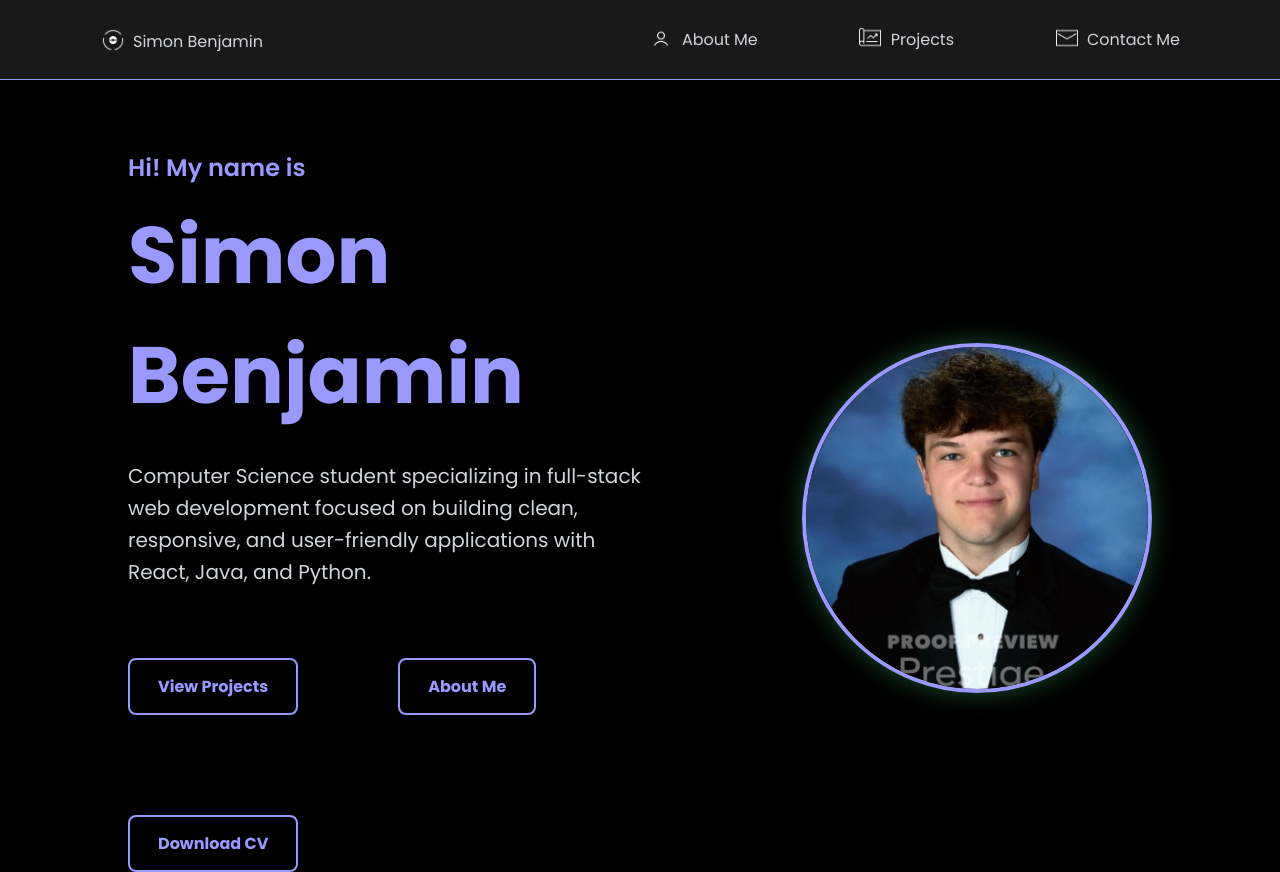
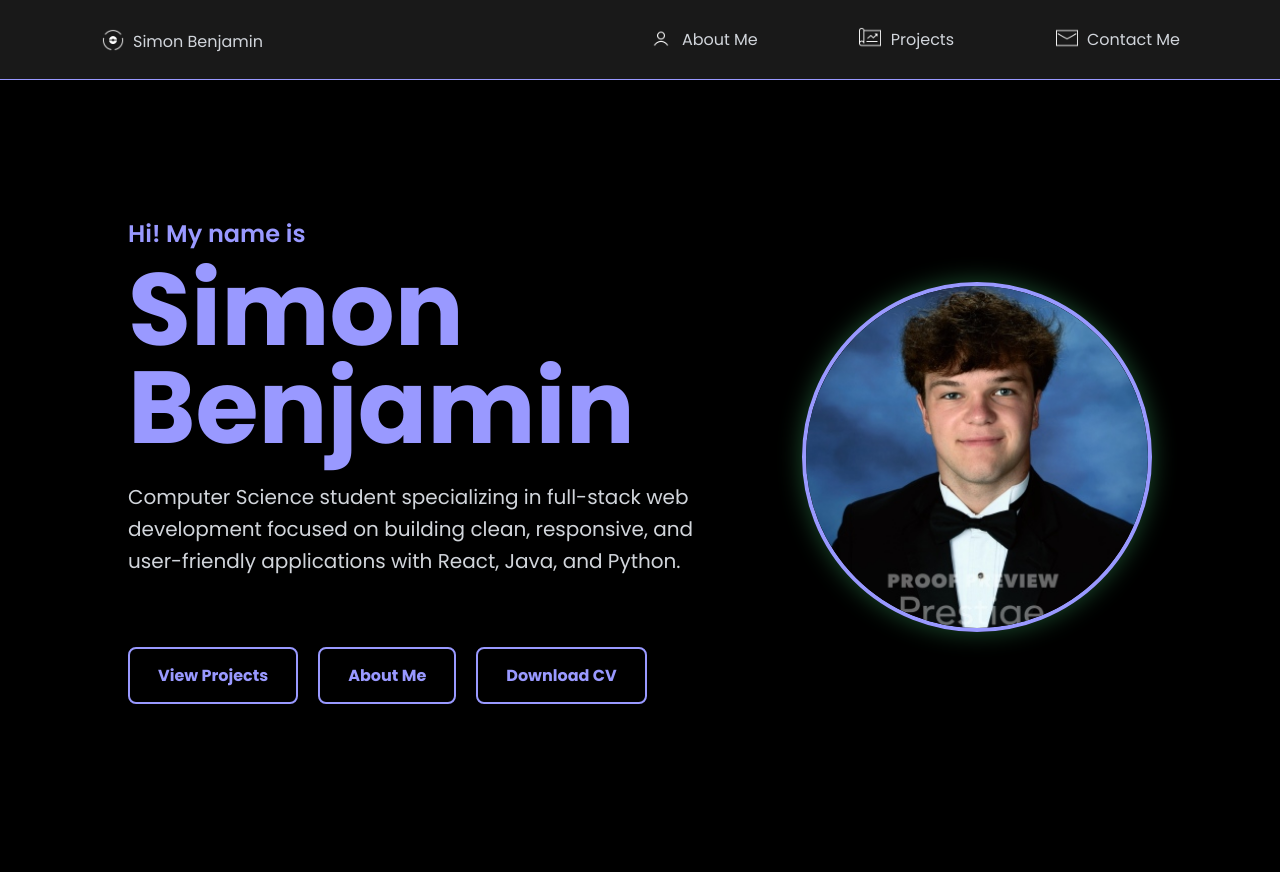
Before and after one commit to sbenjamin51/portfolio-website, a React app: page / in a window 1280 px wide. After the commit the page ends 800 px from the top, so only its background shows below. Built offline with nearby package versions, Linux system fonts and the light colour scheme; the HTML template or start-up script is replaced by a standard one.

Commit message:
Fixed spacing issues

```diff
--- a/src/Components/AboutMe/AboutMe.css
+++ b/src/Components/AboutMe/AboutMe.css
@@ -32,6 +32,10 @@ body {
   padding-top: 20px;
 }
 
+.about-text1 {
+  max-width: 520px;
+}
+
 .pic-container {
   object-fit: cover;
   display: flex;
@@ -50,13 +54,17 @@ body {
 }
 
 .pic-text {
-  display: flex;
-  justify-content: center;
-  align-items: center;
-  gap: 40px;
   padding: 0 8% 80px;
   width: 100%;
   border-bottom: 1px solid #9999ff;
+}
+
+.intro-row {
+  display: grid;
+  grid-template-columns: minmax(280px, 350px) minmax(320px, 520px);
+  justify-content: center;
+  align-items: center;
+  column-gap: 100px;
 }
 
 .intro-paragraph {
@@ -76,20 +84,8 @@ body {
 .paragraph4 {
   font-size: 25px;
   color: #9999ff;
-  padding-top: 20px;
 }
 
-.paragraph2 {
-  padding-right: 30px;
-}
-
-.paragraph3 {
-  padding-right: 30px;
-}
-
-.paragraph4 {
-  padding-left: 21px;
-}
 
 .intro-paragraph p {
   max-width: 900px;
@@ -205,7 +201,8 @@ body {
   padding-top: 20px;
   font-weight: 400;
   margin: 0;
-  max-width: 720px;
+  flex: 1 1 620px;
+  max-width: 840px;
   line-height: 1.6;
 }
 
@@ -214,6 +211,14 @@ body {
   display: flex;
   justify-content: center;
   align-items: center;
+}
+
+.hobbies-row {
+  display: grid;
+  grid-template-columns: minmax(140px, 175px) minmax(320px, 840px);
+  justify-content: center;
+  align-items: center;
+  column-gap: 32px;
 }
 
 .rayquaza-pic {
@@ -252,9 +257,11 @@ body {
     padding-top: 130px;
   }
 
-  .pic-text {
+  .intro-row,
+  .hobbies-row {
     flex-direction: column;
     text-align: center;
+    display: flex;
     gap: 28px;
     padding-bottom: 64px;
   }
--- a/src/Components/AboutMe/AboutMe.jsx
+++ b/src/Components/AboutMe/AboutMe.jsx
@@ -54,7 +54,7 @@ const AboutMe = () => {
     <div>
       <Navbar />
       <section className="about">
-        <div className="pic-text">
+        <div className="pic-text intro-row">
           <div className="pic-container">
             <img src={selfpic} alt="profile" />
           </div>
@@ -147,7 +147,7 @@ const AboutMe = () => {
           </div>
         </div>
 
-        <div className="pic-text">
+        <div className="pic-text hobbies-row">
           <div className="hobbies-container">
             <img src={rayquaza} alt="rayquaza-pic" className="rayquaza-pic" />
           </div>
--- a/src/Components/Home/Home.css
+++ b/src/Components/Home/Home.css
@@ -14,15 +14,16 @@ body {
 .hero {
   min-height: 100vh;
   display: flex;
-  justify-content: flex-start;
+  justify-content: space-between;
   align-items: center;
-  gap: 80px;
+  gap: 56px;
   padding: 0 10%;
 }
 
 .hero-text {
-  max-width: 600px;
-  padding-top: 150px;
+  flex: 1 1 640px;
+  max-width: 760px;
+  padding-top: 120px;
 }
 
 .hero-text h2 {
@@ -33,13 +34,15 @@ body {
 }
 
 .hero-text h1 {
-  font-size: 80px;
+  font-size: clamp(72px, 8vw, 110px);
   margin: 0;
+  line-height: 0.95;
   color: #9999ff;
   font-weight: 650;
 }
 
 .hero-text p {
+  max-width: 760px;
   font-size: 20px;
   line-height: 1.6;
   color: #d1d5db;
@@ -50,7 +53,7 @@ body {
 .hero-buttons {
   display: flex;
   flex-wrap: wrap;
-  gap: 100px;
+  gap: 20px;
   padding-left: 0;
   padding-top: 40px;
 }
@@ -88,7 +91,7 @@ body {
   object-fit: cover;
   border: 4px solid #9999ff;
   box-shadow: 0 0 25px rgba(74, 222, 128, 0.35);
-  margin: 170px 0 0 60px;
+  margin: 120px 0 0;
 }
 
 .fade-in {
@@ -136,6 +139,10 @@ body {
   .hero {
     gap: 48px;
     padding: 0 7%;
+  }
+
+  .hero-text {
+    max-width: 640px;
   }
 
   .hero-text h1 {
```
